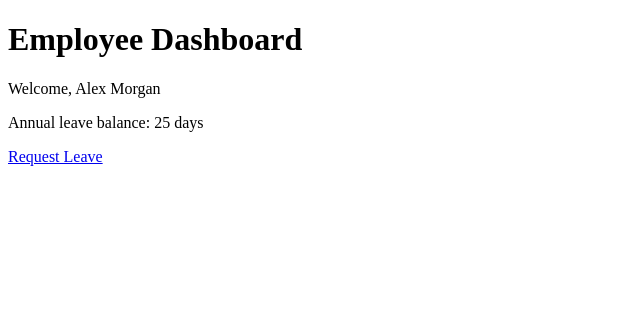
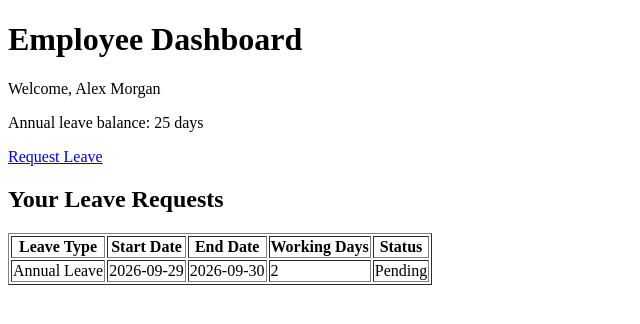
Before and after one commit to CranfieldStudent918/streamline-hr-leave-management, a Flask app: page / in a window 1280 px wide. Shown: the top 324 px of the page, without its empty margins (0-640 px from the left). Run offline with Flask 3, Linux system fonts and the light colour scheme; data comes from the database, SQL or seed files in the repository.

Commit message:
Display employee leave request history

```diff
--- a/app.py
+++ b/app.py
@@ -82,11 +82,19 @@ def home():
         "SELECT * FROM employees WHERE employee_id = 1"
     ).fetchone()
 
+    leave_requests = connection.execute("""
+        SELECT *
+        FROM leave_requests
+        WHERE employee_id = 1
+        ORDER BY created_at DESC
+    """).fetchall()
+
     connection.close()
 
     return render_template(
         "dashboard.html",
-        employee=employee
+        employee=employee,
+        leave_requests=leave_requests
     )
 
 
--- a/templates/dashboard.html
+++ b/templates/dashboard.html
@@ -13,6 +13,31 @@
 <p>Annual leave balance: {{ employee["leave_balance"] }} days</p>
 
     <a href="/leave-request">Request Leave</a>
+<h2>Your Leave Requests</h2>
+
+{% if leave_requests %}
+    <table border="1">
+        <tr>
+            <th>Leave Type</th>
+            <th>Start Date</th>
+            <th>End Date</th>
+            <th>Working Days</th>
+            <th>Status</th>
+        </tr>
+
+        {% for leave in leave_requests %}
+        <tr>
+            <td>{{ leave["leave_type"] }}</td>
+            <td>{{ leave["start_date"] }}</td>
+            <td>{{ leave["end_date"] }}</td>
+            <td>{{ leave["working_days"] }}</td>
+            <td>{{ leave["status"] }}</td>
+        </tr>
+        {% endfor %}
+    </table>
+{% else %}
+    <p>No leave requests submitted yet.</p>
+{% endif %}
 
 </body>
 </html>
```
